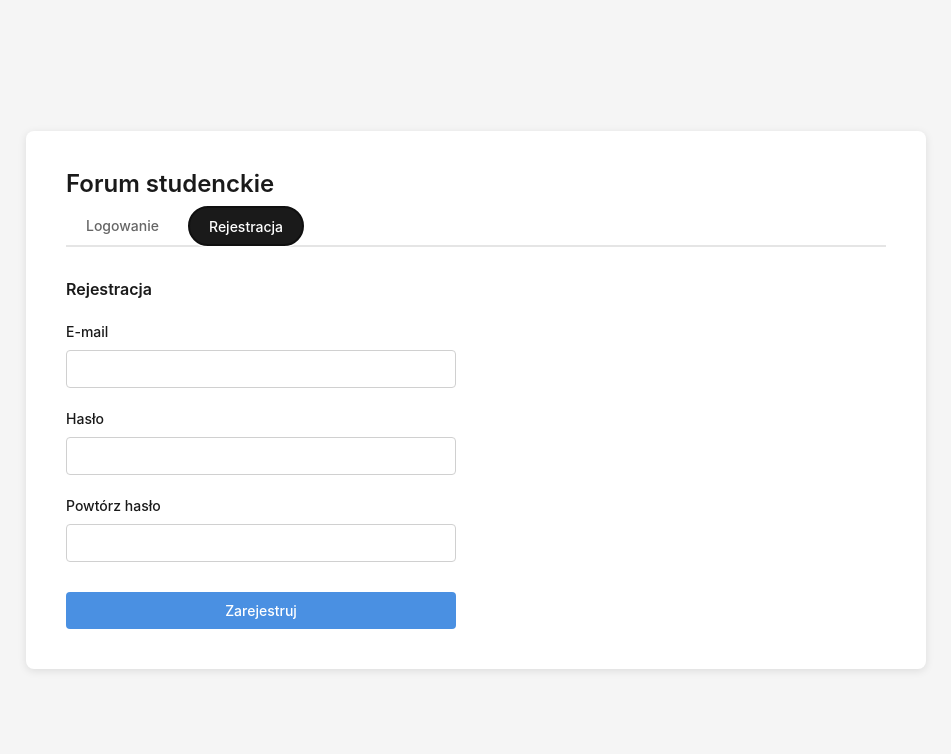
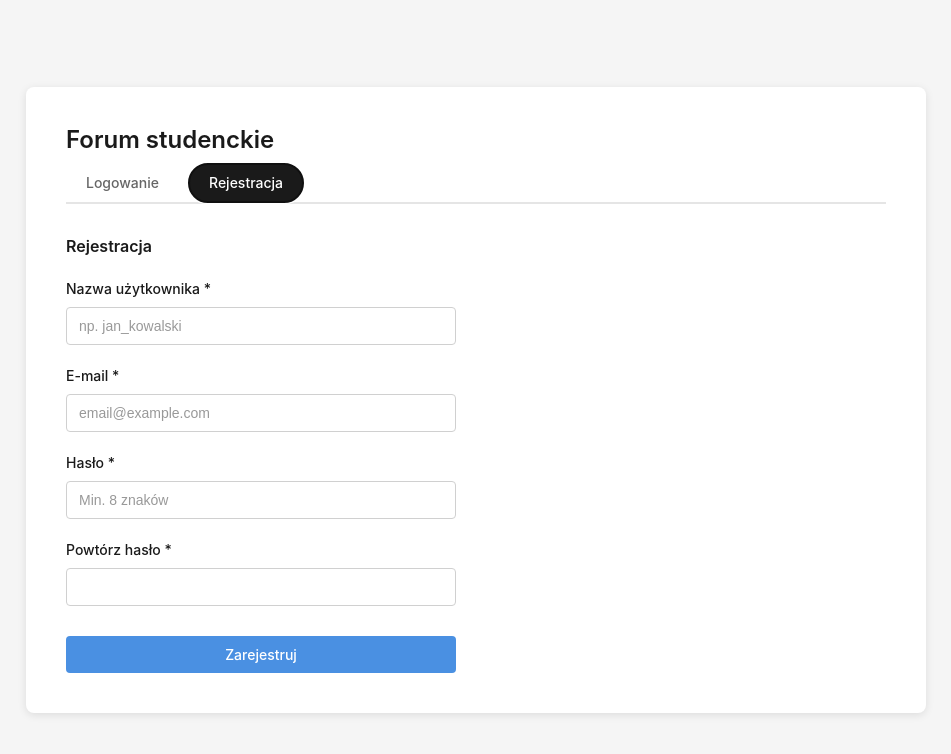
Before and after one commit to mateuszpelczar/Discussion-forum-for-students, a React app in the folder frontend/: page /logowanie in a window 1280 px wide. Both pictures are taken after a click on the button "Rejestracja". Shown: the top 754 px of the page, without its empty margins (164-1115 px from the left). Built offline with nearby package versions, Linux system fonts and the light colour scheme; the HTML template or start-up script is replaced by a standard one.

Commit message:
poprawka w rejestracji

```diff
--- a/frontend/src/App.tsx
+++ b/frontend/src/App.tsx
@@ -44,7 +44,6 @@ function App() {
 
           {/* Publiczne trasy */}
           <Route path="/logowanie" element={<Auth />} />
-          <Route path="/rejestracja" element={<Auth />} />
 
           {/* Przekierowanie nieznanych ścieżek */}
           <Route path="*" element={<Navigate to="/" replace />} />
--- a/frontend/src/components/Auth.tsx
+++ b/frontend/src/components/Auth.tsx
@@ -15,9 +15,7 @@ const Auth: React.FC = () => {
   const location = useLocation();
   const { logowanie, rejestracja, zalogowany } = useAuth();
 
-  const [activeTab, setActiveTab] = useState<TabType>(
-    location.pathname === '/rejestracja' ? 'rejestracja' : 'logowanie'
-  );
+  const [activeTab, setActiveTab] = useState<TabType>('logowanie');
   const [ladowanie, setLadowanie] = useState(false);
   const [blad, setBlad] = useState<string>('');
 
@@ -40,8 +38,6 @@ const Auth: React.FC = () => {
     email: '',
     password: '',
     password2: '',
-    first_name: '',
-    last_name: '',
   });
 
   const handleLoginChange = (e: React.ChangeEvent<HTMLInputElement>) => {
@@ -191,7 +187,20 @@ const Auth: React.FC = () => {
               <h2>Rejestracja</h2>
               <form onSubmit={handleRegisterSubmit} className="auth-form-single">
                 <div className="form-group">
-                  <label htmlFor="register-email">E-mail</label>
+                  <label htmlFor="register-username">Nazwa użytkownika *</label>
+                  <input
+                    type="text"
+                    id="register-username"
+                    name="username"
+                    value={registerData.username}
+                    onChange={handleRegisterChange}
+                    required
+                    placeholder="np. jan_kowalski"
+                  />
+                </div>
+
+                <div className="form-group">
+                  <label htmlFor="register-email">E-mail *</label>
                   <input
                     type="email"
                     id="register-email"
@@ -199,11 +208,12 @@ const Auth: React.FC = () => {
                     value={registerData.email}
                     onChange={handleRegisterChange}
                     required
+                    placeholder="email@example.com"
                   />
                 </div>
 
                 <div className="form-group">
-                  <label htmlFor="register-password">Hasło</label>
+                  <label htmlFor="register-password">Hasło *</label>
                   <input
                     type="password"
                     id="register-password"
@@ -211,11 +221,12 @@ const Auth: React.FC = () => {
                     value={registerData.password}
                     onChange={handleRegisterChange}
                     required
+                    placeholder="Min. 8 znaków"
                   />
                 </div>
 
                 <div className="form-group">
-                  <label htmlFor="register-password2">Powtórz hasło</label>
+                  <label htmlFor="register-password2">Powtórz hasło *</label>
                   <input
                     type="password"
                     id="register-password2"
```
